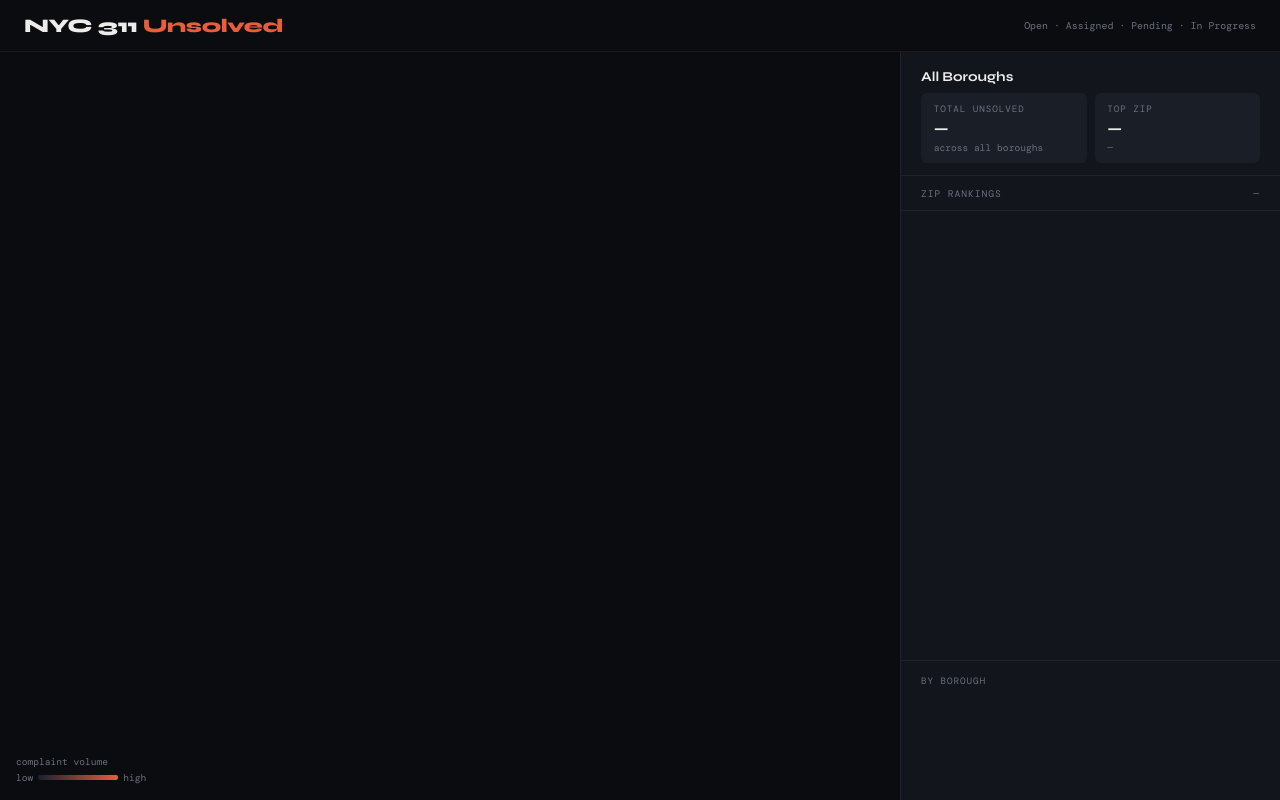
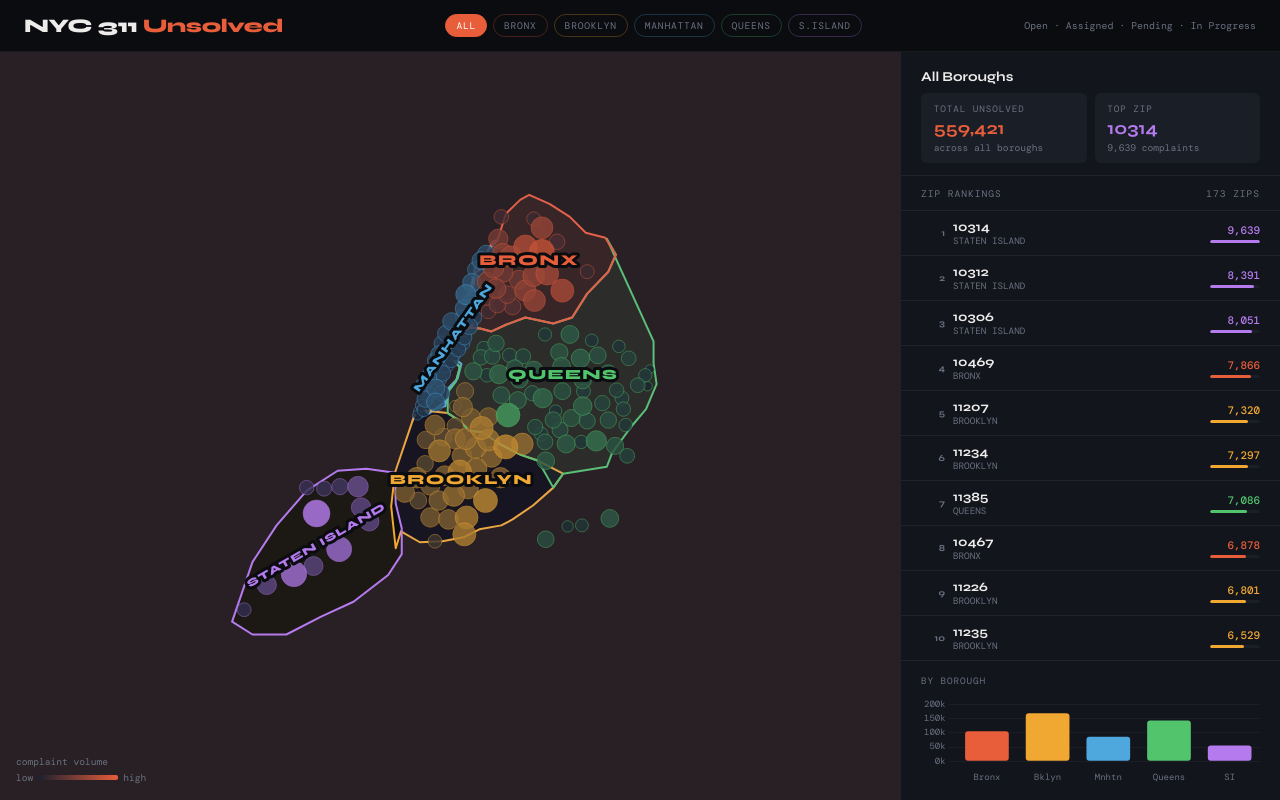
Before and after one commit to ndivecha03/NYC_311_Unresolved, a plain HTML site: page index.html in a window 1280 px wide. Drawn offline with nearby package versions, Linux system fonts and the light colour scheme.

Commit message:
Fix: JS syntax error in borough label causing blank map

```diff
--- a/index.html
+++ b/index.html
@@ -425,12 +425,11 @@ function renderMap(){
   // ── BOROUGH LABELS — drawn last so always on top of everything ──
   // Use hardcoded lat/lon centers for each borough for reliable placement
   const BORO_LABEL_CENTERS = [
-    {name:'BRONX',       lon:-73.865, lat:40.860, rot:0,   fs:15, key:'BRONX'},
-    {name:'MANHATTAN',   lon:-73.971, lat:40.776, rot:-58, fs:12, key:'MANHATTAN'},
-    {name:'BROOKLYN',    lon:-73.949, lat:40.638, rot:0,   fs:14, key:'BROOKLYN'},
-    {name:'QUEENS',      lon:-73.820, lat:40.728, rot:0,   fs:14, key:'QUEENS'},
-    {name:'STATEN
-ISLAND', lon:-74.150, lat:40.570, rot:-32, fs:12, key:'STATEN ISLAND'},
+    {name:'BRONX',         lon:-73.865, lat:40.855, rot:0,   fs:15, key:'BRONX'},
+    {name:'MANHATTAN',     lon:-73.962, lat:40.780, rot:-55, fs:11, key:'MANHATTAN'},
+    {name:'BROOKLYN',      lon:-73.955, lat:40.635, rot:0,   fs:14, key:'BROOKLYN'},
+    {name:'QUEENS',        lon:-73.820, lat:40.740, rot:0,   fs:14, key:'QUEENS'},
+    {name:'STATEN ISLAND', lon:-74.145, lat:40.570, rot:-30, fs:11, key:'STATEN ISLAND'}
   ];
 
   const labelG = svg.append('g').style('pointer-events','none');
@@ -439,7 +438,7 @@ ISLAND', lon:-74.150, lat:40.570, rot:-32, fs:12, key:'STATEN ISLAND'},
     if(!pt) return;
     const isActive = activeBorough===d.key || activeBorough==='ALL';
     const color = isActive ? BC[d.key] : 'rgba(255,255,255,0.15)';
-    const lines = d.name.split('\n');
+    const lines = [d.name];
     const transform = `translate(${pt[0]},${pt[1]}) rotate(${d.rot})`;
 
     lines.forEach((line, i) => {
```
